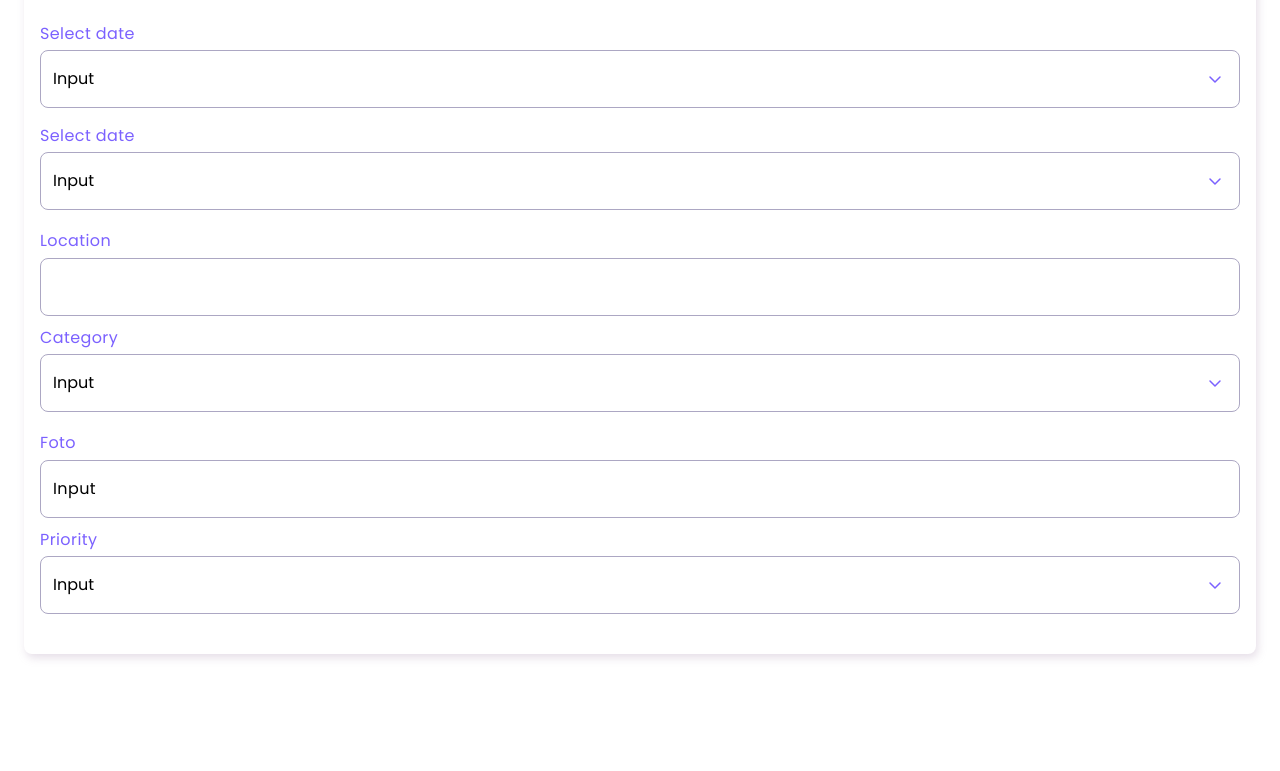
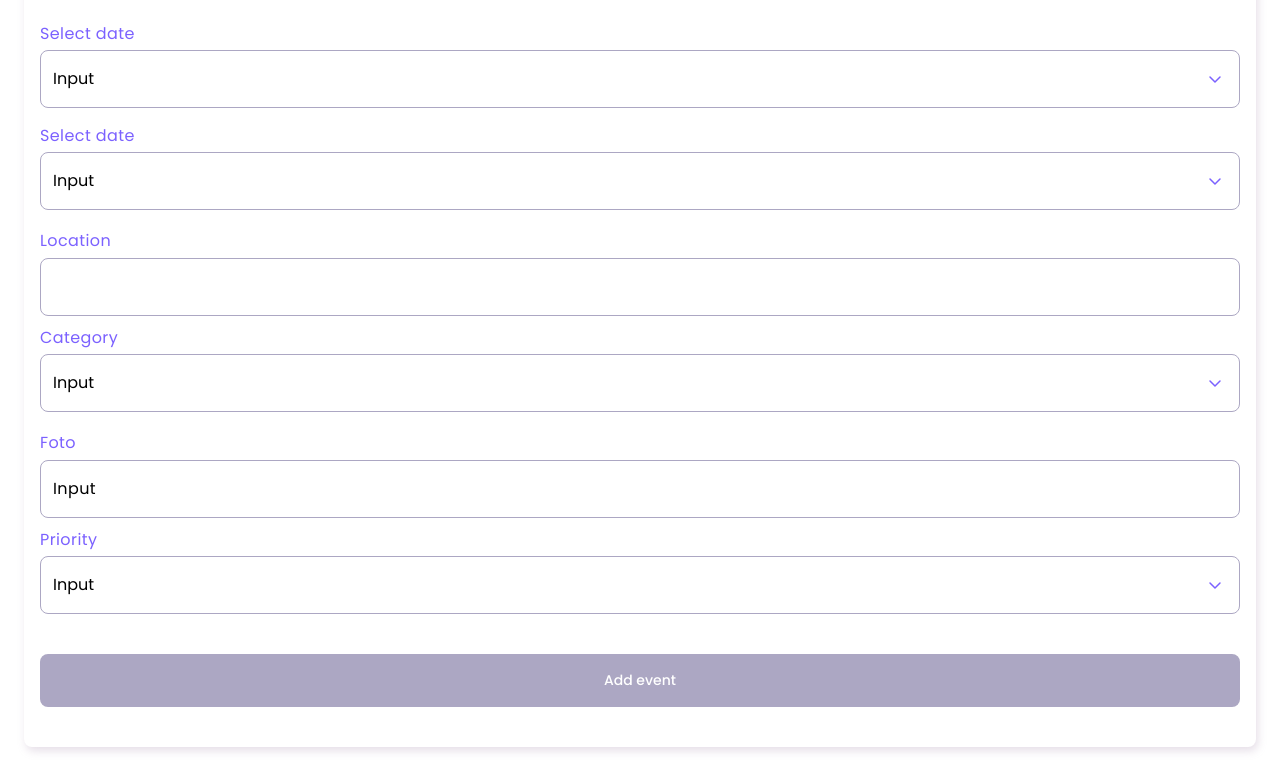
Before and after one commit to MaximKucheriaviy/emens-test-task, a React (Create React App) app: page /createEvent in a window 1280 px wide. Shown: the part 614-1385 px from the top of the page. Before the commit the page ends 1292 px from the top, so only its background shows below. Built offline with nearby package versions, Linux system fonts and the light colour scheme.

Commit message:
form almost works

```diff
--- a/src/components/foms/createEventForm/CreateEventForm.jsx
+++ b/src/components/foms/createEventForm/CreateEventForm.jsx
@@ -6,6 +6,9 @@ import { DataPiker } from "../datepiker/DataPiker";
 import { TimePicker } from "../timePicker/timePicker";
 import { CategoryPicker } from "../categorySelector/categorySelector";
 import { FileInput } from "../fileInput/FileInput";
+import { addEvent } from "../../../redux/slices/eventSlice";
+import { useDispatch } from "react-redux";
+import { v4 } from "uuid";
 
 export const CreateEventForm = () => {
   const titleState = useState("");
@@ -14,10 +17,12 @@ export const CreateEventForm = () => {
   const [eventDate, setEventDate] = useState(null);
   const [category, setCategory] = useState(null);
   const [priority, setPriority] = useState(null);
-
+  const [file, setFile] = useState(null);
   const [titleValid, setTitleValid] = useState(true);
   const [desctiptionValid, setDesctiptionValid] = useState(true);
   const [locationValid, setLocationValid] = useState(true);
+
+  const dispatch = useDispatch();
   const titleValidator = (line) => {
     setTitleValid(
       validate(line, {
@@ -40,8 +45,39 @@ export const CreateEventForm = () => {
       rejectSymbols: [",", ".", "/", "\\"],
     });
   };
+  const checkSubmitEnable = () => {
+    return (
+      titleState[0] &&
+      titleValid &&
+      descriptionState[0] &&
+      desctiptionValid &&
+      locationState[0] &&
+      locationValid &&
+      eventDate &&
+      category &&
+      priority &&
+      file
+    );
+  };
+  const onSubmit = (event) => {
+    event.preventDefault();
+    if (!checkSubmitEnable()) {
+      return;
+    }
+    const data = {
+      id: v4(),
+      title: titleState[0],
+      description: descriptionState[0],
+      location: locationState[0],
+      eventDate: eventDate.getTime(),
+      category,
+      priority,
+      file,
+    };
+    dispatch(addEvent(data));
+  };
   return (
-    <StyledForm>
+    <StyledForm onSubmit={onSubmit}>
       <FormInput
         name="title"
         title="Title"
@@ -79,13 +115,19 @@ export const CreateEventForm = () => {
           "Sport",
         ]}
       />
-      <FileInput title="Foto" />
+      <FileInput title="Foto" setFile={setFile} />
       <CategoryPicker
         title="Priority"
         setCategotyProp={setPriority}
         items={["High", "Medium", "Low"]}
         marginBottom="0px"
       />
+      <button
+        type="submit"
+        className={`${checkSubmitEnable() ? "enable" : "disable"} submitButton`}
+      >
+        Add event
+      </button>
     </StyledForm>
   );
 };
--- a/src/components/foms/createEventForm/CreateEventFormStyled.jsx
+++ b/src/components/foms/createEventForm/CreateEventFormStyled.jsx
@@ -5,4 +5,25 @@ export const StyledForm = styled.form`
   border-radius: 8px;
   box-shadow: 2px 4px 9px 0px rgba(166, 141, 174, 0.28);
   padding: 40px 16px 40px 16px;
+
+  & .submitButton {
+    width: 100%;
+    margin-top: 40px;
+    padding: 16px;
+    border-radius: 8px;
+    border: none;
+    ${({ theme }) => theme.fontBody};
+    color: #fff;
+  }
+
+  & .enable {
+    background-color: ${({ theme }) => theme.primaryColor};
+    &:hover {
+      background-color: ${({ theme }) => theme.hoverColor};
+    }
+  }
+
+  & .disable {
+    background-color: ${({ theme }) => theme.divider};
+  }
 `;
--- a/src/components/foms/fileInput/FileInput.jsx
+++ b/src/components/foms/fileInput/FileInput.jsx
@@ -1,16 +1,39 @@
 import { v4 } from "uuid";
 import { StyledFileInput } from "./FileInputStyled";
 import { useRef } from "react";
+import { useState } from "react";
+import { ReactComponent as Cross } from "../../../assets/icons/cross-small.svg";
 
-export const FileInput = ({ name, title }) => {
+export const FileInput = ({ name, title, setFile }) => {
   const id = useRef(v4());
+  const [filePath, setFilePath] = useState("");
+
+  const onChage = (event) => {
+    const file = event.target.files[0];
+    console.log(file);
+    setFilePath("File selected");
+    const url = URL.createObjectURL(file);
+    setFile(url);
+  };
+  const reset = (event) => {
+    event.preventDefault();
+    setFilePath("");
+    setFile(null);
+  };
   return (
     <StyledFileInput>
       <label className="title" htmlFor={id.current}>
         {title}
-        <div className="inputDiv">Input</div>
+        <div className="inputDiv">
+          {filePath || "Input"}
+          {filePath && (
+            <button className="resetButton" type="button" onClick={reset}>
+              <Cross />
+            </button>
+          )}
+        </div>
       </label>
-      <input name={name} type="file" id={id.current} />
+      <input name={name} type="file" id={id.current} onChange={onChage} />
     </StyledFileInput>
   );
 };
--- a/src/components/foms/fileInput/FileInputStyled.jsx
+++ b/src/components/foms/fileInput/FileInputStyled.jsx
@@ -10,6 +10,7 @@ export const StyledFileInput = styled(StyledInput)`
 
   & .inputDiv {
     ${({ theme }) => theme.fontCaption};
+    overflow: hidden;
     line-height: 24px;
     font-size: 16px;
     width: 100%;
--- a/src/index.js
+++ b/src/index.js
@@ -11,12 +11,12 @@ import { BrowserRouter } from "react-router-dom";
 const root = ReactDOM.createRoot(document.getElementById("root"));
 root.render(
   <React.StrictMode>
-    {/* <Provider store={store}> */}
-    <ThemeProvider theme={new defaultTheme()}>
-      <BrowserRouter>
-        <App />
-      </BrowserRouter>
-    </ThemeProvider>
-    {/* </Provider> */}
+    <Provider store={store}>
+      <ThemeProvider theme={new defaultTheme()}>
+        <BrowserRouter>
+          <App />
+        </BrowserRouter>
+      </ThemeProvider>
+    </Provider>
   </React.StrictMode>
 );
--- /dev/null
+++ b/src/redux/slices/eventSlice.js
@@ -0,0 +1,15 @@
+import { createSlice } from "@reduxjs/toolkit";
+
+export const eventSlice = createSlice({
+  name: "events",
+  initialState: {
+    value: [],
+  },
+  reducers: {
+    addEvent(state, { payload }) {
+      state.value.push(payload);
+    },
+  },
+});
+
+export const { addEvent } = eventSlice.actions;
--- a/src/redux/store.js
+++ b/src/redux/store.js
@@ -1,5 +1,8 @@
 import { configureStore } from "@reduxjs/toolkit";
+import { eventSlice } from "./slices/eventSlice";
 
-// export const store = configureStore({
-//   redusers: {},
-// });
+export const store = configureStore({
+  reducer: {
+    events: eventSlice.reducer,
+  },
+});
--- a/src/theme/defaultTheme.js
+++ b/src/theme/defaultTheme.js
@@ -4,6 +4,7 @@ export class defaultTheme {
     this.divider = "#ACA7C3";
     this.hardGray = "#3F3F3F";
     this.pink = "#FF2B77";
+    this.hoverColor = "#6243FF";
     this.fontH2 = `color: "#000";
     font-family: "Poppins";
     font-size: 32px;
```
